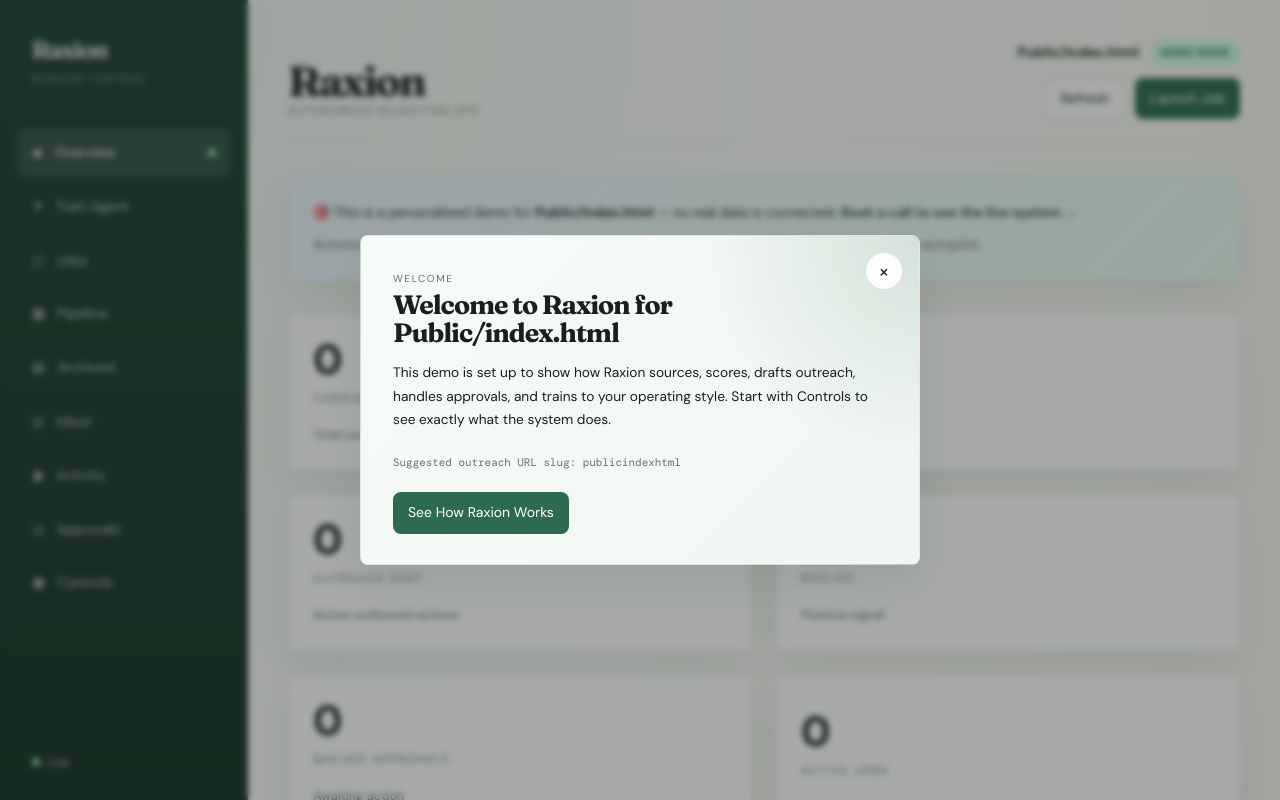
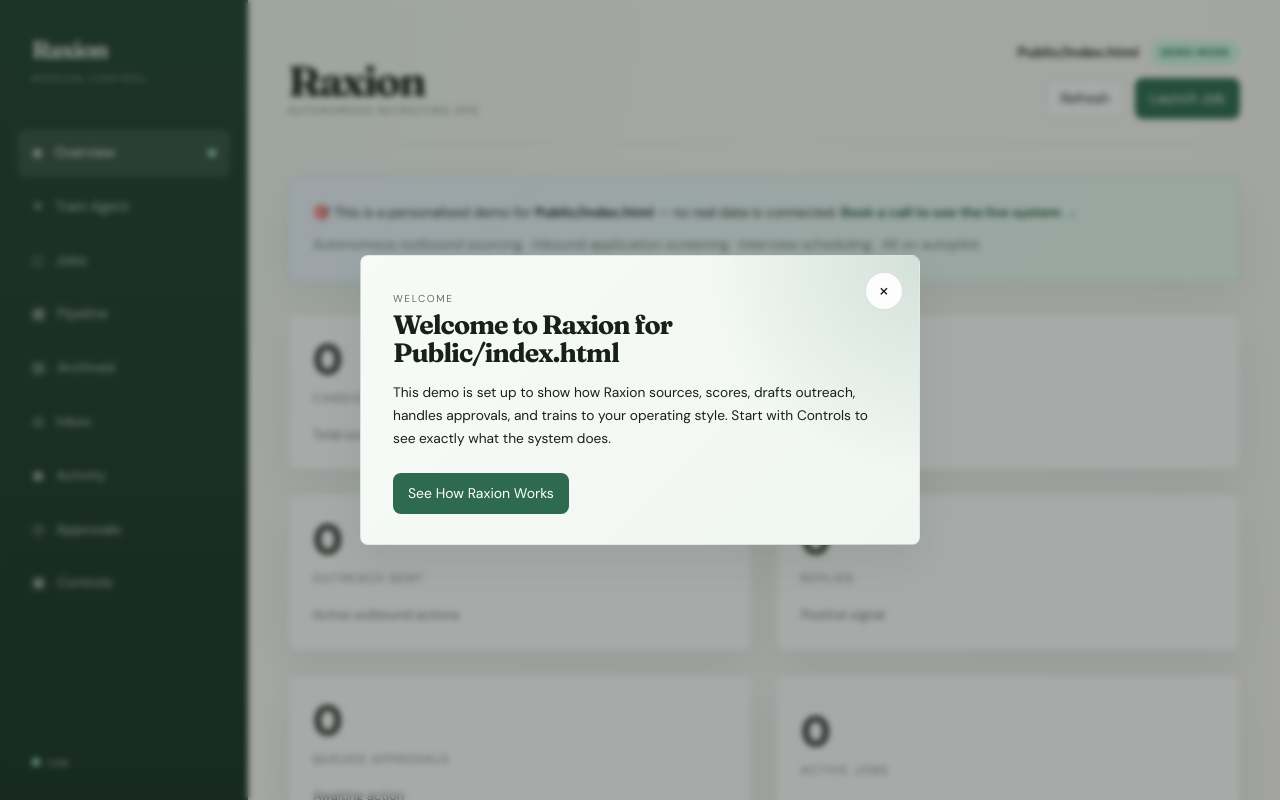
Before and after one commit to lubosik/raxion-demo, a website: page public/index.html in a window 1280 px wide. Shown: the top 800 px of the page. Drawn offline with nearby package versions, Linux system fonts and the light colour scheme.

Commit message:
Remove slug hint from welcome modal

```diff
--- a/public/demo.css
+++ b/public/demo.css
@@ -1287,13 +1287,6 @@ tbody tr:last-child td {
   font-size: 0.98rem;
 }
 
-.welcome-slug {
-  margin-bottom: 20px;
-  color: var(--muted);
-  font-family: 'DM Mono', monospace;
-  font-size: 0.78rem;
-}
-
 .approval-editor-textarea {
   min-height: 320px;
 }
--- a/public/demo.js
+++ b/public/demo.js
@@ -637,7 +637,7 @@
 
   function renderWelcomeModal() {
     if (!STATE.welcomeOpen) return '';
-    return '<div class="modal-backdrop welcome-backdrop"></div><div class="modal-shell welcome-shell"><div class="surface modal-card welcome-card"><button class="welcome-close" type="button" data-action="dismiss-welcome" aria-label="Close">×</button><div class="label-caps">Welcome</div><h2 class="section-title">' + esc(welcomeName) + '</h2><p class="welcome-copy">This demo is set up to show how Raxion sources, scores, drafts outreach, handles approvals, and trains to your operating style. Start with Controls to see exactly what the system does.</p><div class="candidate-sub welcome-slug">Suggested outreach URL slug: ' + esc(makeCompanySlug(company)) + (recipientName ? `?name=${esc(recipientName)}` : '') + '</div><div class="button-row"><button class="btn btn-primary" type="button" data-action="dismiss-welcome">See How Raxion Works</button></div></div></div>';
+    return '<div class="modal-backdrop welcome-backdrop"></div><div class="modal-shell welcome-shell"><div class="surface modal-card welcome-card"><button class="welcome-close" type="button" data-action="dismiss-welcome" aria-label="Close">×</button><div class="label-caps">Welcome</div><h2 class="section-title">' + esc(welcomeName) + '</h2><p class="welcome-copy">This demo is set up to show how Raxion sources, scores, drafts outreach, handles approvals, and trains to your operating style. Start with Controls to see exactly what the system does.</p><div class="button-row"><button class="btn btn-primary" type="button" data-action="dismiss-welcome">See How Raxion Works</button></div></div></div>';
   }
 
   function render() {
```
